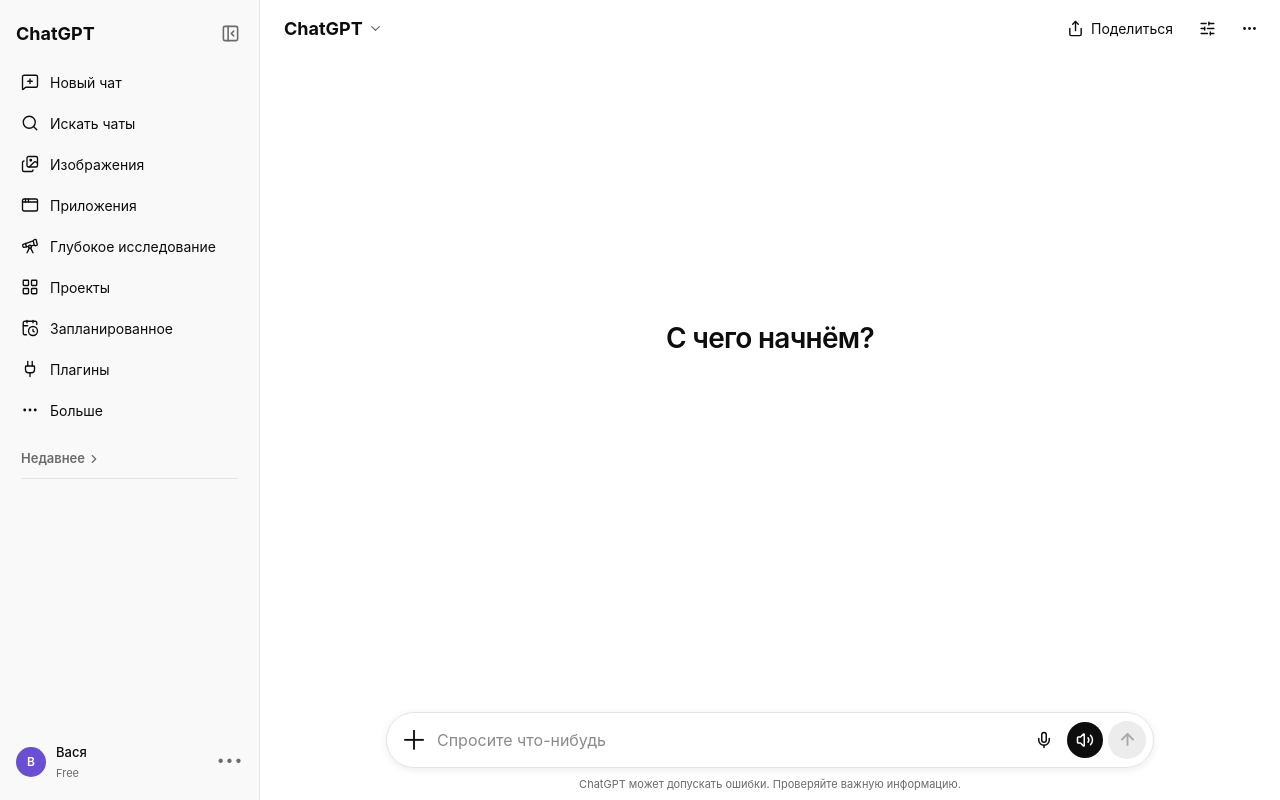
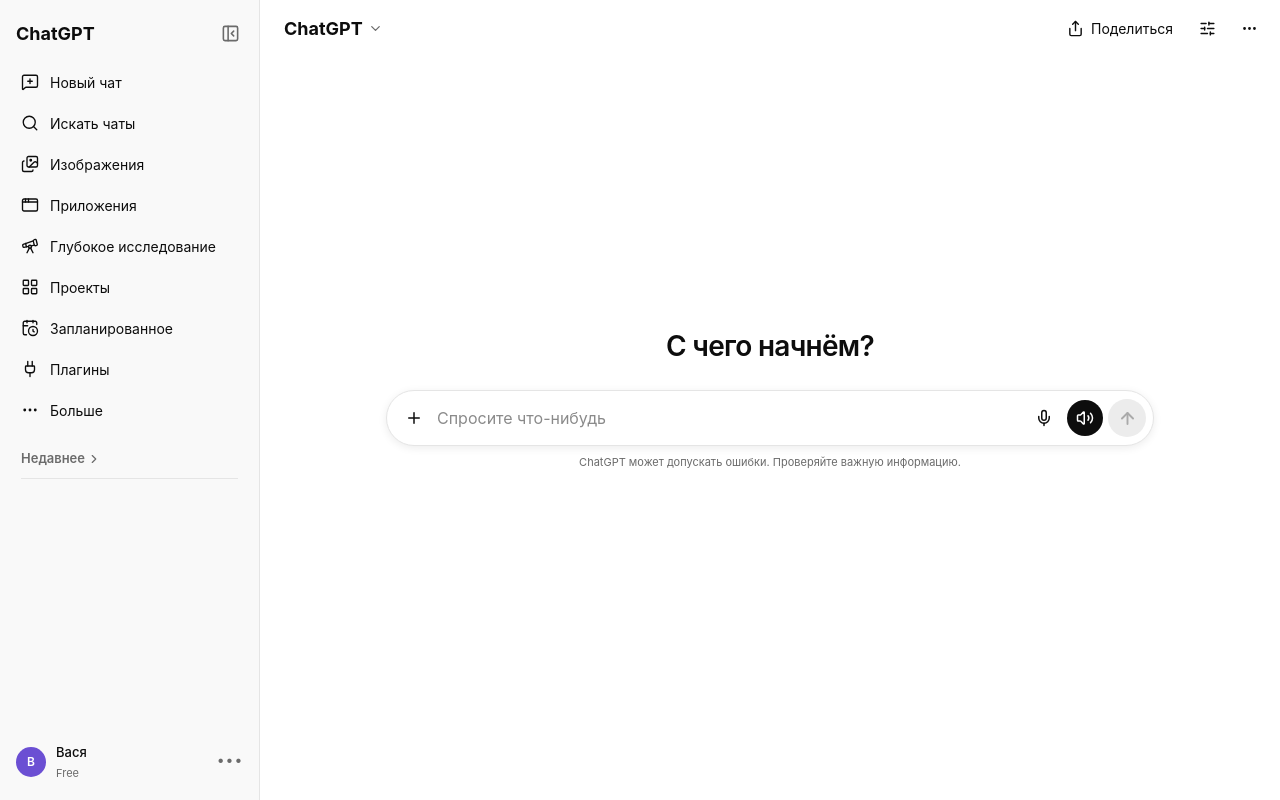
Before and after one commit to carryai52/matchmetr-ai, a Next.js app: page / in a window 1280 px wide. Built offline with nearby package versions, Linux system fonts and the light colour scheme.

Commit message:
Fix initial composer and interactive controls

```diff
--- a/app/globals.css
+++ b/app/globals.css
@@ -27,15 +27,16 @@ button { color:inherit; }
 .recentChat { overflow:hidden; text-overflow:ellipsis; display:block; font-size:13px; }
 .profileArea { position:relative; margin-top:auto; }
 .profileRow { display:flex; align-items:center; min-height:52px; border-radius:10px; }
-.profileRow:hover { background:var(--hover); }
 .profileMain { min-width:0; flex:1; display:flex; align-items:center; gap:10px; border:0; background:transparent; padding:6px 4px; text-align:left; cursor:pointer; }
+.profileMain:hover { background:var(--hover); border-radius:9px; }
 .profileMain>span:nth-child(2),.menuIdentity>span:nth-child(2) { min-width:0; display:flex; flex-direction:column; gap:2px; }
 .profileMain strong,.menuIdentity strong { font-size:13px; font-weight:500; }
 .profileMain small,.menuIdentity small { color:var(--muted); font-size:11px; }
 .avatar { width:30px; height:30px; flex:0 0 30px; display:grid; place-items:center; border-radius:50%; background:#6b4fd3; color:#fff; font-size:12px; font-weight:600; }
 .avatar.coral { background:#ff9487; text-transform:lowercase; }
 .profileMore { width:34px; height:34px; display:grid; place-items:center; flex:0 0 34px; border:0; border-radius:8px; background:transparent; cursor:pointer; color:var(--muted); }
-.profileMore:hover { background:color-mix(in srgb, var(--hover) 75%, #aaa); color:var(--ink); }
+.profileMore:hover { background:#dedede; color:#111; }
+.theme-dark .profileMore:hover { background:#2d2d2d; color:#fff; }
 .profileMore span { transform:translateY(-3px); letter-spacing:1px; }
 .profileMenu { position:absolute; left:-8px; right:-8px; bottom:58px; z-index:30; padding:6px; border:1px solid var(--line); border-radius:16px; background:var(--paper); box-shadow:0 8px 26px rgba(0,0,0,.14); }
 .profileMenu button { width:100%; height:38px; display:flex; align-items:center; gap:10px; border:0; border-radius:9px; padding:0 10px; background:transparent; cursor:pointer; text-align:left; }
@@ -46,6 +47,7 @@ button { color:inherit; }
 .menuDivider { height:1px; margin:5px 7px; background:var(--line); }
 .push { margin-left:auto; }
 .chat { min-width:0; flex:1; display:flex; flex-direction:column; background:var(--paper); }
+.chat { position:relative; }
 header { height:56px; flex:0 0 56px; display:flex; align-items:center; padding:8px 14px; }
 .model { display:flex; align-items:center; gap:5px; border:0; border-radius:8px; padding:8px 10px; background:transparent; font-size:18px; font-weight:650; cursor:pointer; }
 .model:hover { background:var(--hover); }
@@ -61,13 +63,14 @@ header { height:56px; flex:0 0 56px; display:flex; align-items:center; padding:8
 .openSidebar.hidden { display:none; }
 .mobileMenu,.scrim { display:none; }
 .chatBody { min-height:0; flex:1; overflow-y:auto; }
-.emptyState { width:min(768px,calc(100% - 32px)); min-height:100%; margin:0 auto; display:flex; align-items:center; justify-content:center; padding-bottom:82px; }
+.emptyState { width:min(768px,calc(100% - 32px)); min-height:100%; margin:0 auto; display:flex; align-items:center; justify-content:center; transform:translateY(-82px); }
 h1 { margin:0; font-size:28px; line-height:1.25; letter-spacing:-.7px; font-weight:600; }
 .messages { width:min(768px,calc(100% - 32px)); margin:0 auto; padding:32px 0 20px; }
 .turn { display:flex; flex-direction:column; gap:30px; margin-bottom:38px; }
 .bubble { align-self:flex-end; max-width:70%; padding:10px 16px; border-radius:20px; background:var(--hover); font-size:15px; line-height:1.45; }
 .assistantMsg { width:100%; padding:0 2px; font-size:16px; line-height:1.75; }
-.composerDock { flex:0 0 auto; width:min(768px,calc(100% - 32px)); margin:0 auto; padding:8px 0 8px; }
+.composerDock { position:relative; flex:0 0 auto; width:min(768px,calc(100% - 32px)); margin:0 auto; padding:8px 0 8px; }
+.composerDock.initialDock { position:absolute; z-index:5; left:50%; top:50%; transform:translate(-50%,-10px); margin:0; padding:0; }
 .composer { height:56px; display:flex; align-items:center; gap:5px; padding:6px 7px 6px 9px; border:1px solid var(--line); border-radius:28px; background:var(--paper); box-shadow:0 2px 9px rgba(0,0,0,.08); }
 .theme-dark .composer { background:#212121; border-color:#2f2f2f; box-shadow:none; }
 .composer input { min-width:0; flex:1; height:42px; border:0; outline:0; padding:0; background:transparent; color:var(--ink); font-size:16px; }
@@ -77,9 +80,13 @@ h1 { margin:0; font-size:28px; line-height:1.25; letter-spacing:-.7px; font-weig
 .composerIcon,.voiceButton { width:36px; height:36px; flex:0 0 36px; display:grid; place-items:center; border:0; border-radius:50%; background:transparent; color:var(--ink); cursor:pointer; }
 .composerIcon:hover { background:var(--hover); }
 .composerIcon svg,.voiceButton svg { width:18px; height:18px; }
-.composerIcon span { font-size:27px; font-weight:200; transform:translateY(-1px); }
+.composerIcon.listening { color:#e14949; background:color-mix(in srgb,#e14949 15%,transparent); }
 .voiceButton { background:var(--ink); color:var(--paper); }
 footer { padding-top:8px; text-align:center; color:var(--muted); font-size:11px; }
+.attachMenu { position:absolute; left:8px; bottom:72px; width:260px; padding:6px; border:1px solid var(--line); border-radius:14px; background:var(--paper); box-shadow:0 10px 30px rgba(0,0,0,.16); }
+.attachMenu button { width:100%; height:42px; display:flex; align-items:center; gap:10px; border:0; border-radius:9px; padding:0 10px; background:transparent; color:var(--ink); cursor:pointer; }
+.attachMenu button:hover { background:var(--hover); }
+.attachMenu svg { width:18px; height:18px; }
 .modalBackdrop { position:fixed; inset:0; z-index:60; display:grid; place-items:center; padding:20px; background:rgba(0,0,0,.35); }
 .settingsModal { width:min(820px,100%); height:min(650px,85vh); padding:18px; border:1px solid var(--line); border-radius:18px; background:var(--paper); box-shadow:0 18px 60px rgba(0,0,0,.25); }
 .settingsHead { display:flex; align-items:center; justify-content:space-between; margin-bottom:12px; }
@@ -123,6 +130,16 @@ footer { padding-top:8px; text-align:center; color:var(--muted); font-size:11px;
 .or::before,.or::after { content:""; height:1px; flex:1; background:var(--line); }
 .authModal .authSwitch { margin-top:22px; color:var(--ink); font-size:14px; }
 .authSwitch button { border:0; background:transparent; color:#10a37f; cursor:pointer; }
+.voiceOverlay { position:fixed; inset:0; z-index:100; display:flex; flex-direction:column; align-items:center; justify-content:center; background:var(--paper); color:var(--ink); }
+.voiceClose { position:absolute; top:24px; right:28px; width:40px; height:40px; border:0; border-radius:50%; background:var(--hover); color:var(--ink); font-size:24px; cursor:pointer; }
+.voiceOrb { width:112px; height:112px; display:grid; place-items:center; border-radius:50%; background:var(--ink); color:var(--paper); box-shadow:0 0 0 16px var(--hover); }
+.voiceOrb svg { width:42px; height:42px; }
+.voiceOverlay h2 { margin:38px 0 8px; }
+.voiceOverlay p { color:var(--muted); }
+.voiceStop { height:42px; margin-top:18px; border:0; border-radius:22px; padding:0 20px; background:var(--ink); color:var(--paper); cursor:pointer; }
+.notice { position:fixed; z-index:120; left:50%; bottom:24px; transform:translateX(-50%); display:flex; align-items:center; gap:16px; min-width:320px; max-width:calc(100% - 32px); padding:12px 14px; border:1px solid var(--line); border-radius:12px; background:var(--paper); color:var(--ink); box-shadow:0 8px 30px rgba(0,0,0,.18); }
+.notice span { flex:1; }
+.notice button { border:0; background:transparent; color:var(--ink); font-size:20px; cursor:pointer; }
 
 @media (max-width:760px) {
   .sidebar { position:fixed; inset:0 auto 0 0; z-index:40; width:260px; transform:translateX(-100%); transition:transform .2s ease; }
--- a/app/page.tsx
+++ b/app/page.tsx
@@ -5,7 +5,7 @@ import {
   AppWindow, ArrowUp, Bell, CalendarClock, Check, ChevronDown, ChevronRight,
   CircleHelp, Database, Ellipsis, Images, LayoutGrid, Library, LogOut, Menu,
   MessageSquarePlus, Mic, PanelLeftClose, PanelLeftOpen, Plug, Search, Settings,
-  Share, Shield, SlidersHorizontal, Sparkles, Telescope, UserRound, Volume2,
+  Plus, Share, Shield, SlidersHorizontal, Sparkles, Telescope, UserRound, Volume2,
 } from "lucide-react";
 
 type Language = "ru" | "en";
@@ -28,6 +28,10 @@ export default function Home() {
   const [authenticated, setAuthenticated] = useState(true);
   const [authMode, setAuthMode] = useState<"login" | "signup" | null>(null);
   const [settingsSection, setSettingsSection] = useState<SettingsSection>("general");
+  const [attachOpen, setAttachOpen] = useState(false);
+  const [listening, setListening] = useState(false);
+  const [voiceOpen, setVoiceOpen] = useState(false);
+  const [notice, setNotice] = useState<string | null>(null);
   const t = copy[language];
 
   function submit(event: FormEvent) {
@@ -40,6 +44,12 @@ export default function Home() {
 
   function openSettings() {
     setProfileOpen(false);
+    setSettingsOpen(true);
+  }
+
+  function openSettingsAt(section:SettingsSection) {
+    setProfileOpen(false);
+    setSettingsSection(section);
     setSettingsOpen(true);
   }
 
@@ -75,12 +85,12 @@ export default function Home() {
             <div className="profileMenu" role="menu">
               <button className="menuIdentity"><span className="avatar coral">vo</span><span><strong>Вася</strong><small>Plus</small></span><ChevronRight size={18} /></button>
               <div className="menuDivider" />
-              <button><Sparkles /><span>Изменить план</span></button>
-              <button><SlidersHorizontal /><span>Персонализация</span></button>
-              <button><UserRound /><span>Профиль</span></button>
+              <button onClick={() => { setProfileOpen(false); setNotice("Тариф Plus уже выбран для демонстрации."); }}><Sparkles /><span>Изменить план</span></button>
+              <button onClick={() => openSettingsAt("personalization")}><SlidersHorizontal /><span>Персонализация</span></button>
+              <button onClick={() => openSettingsAt("account")}><UserRound /><span>Профиль</span></button>
               <button onClick={openSettings}><Settings /><span>Настройки</span></button>
               <div className="menuDivider" />
-              <button><CircleHelp /><span>Справка</span><ChevronRight className="push" /></button>
+              <button onClick={() => { setProfileOpen(false); setNotice("Центр справки: выберите тему или задайте вопрос службе поддержки."); }}><CircleHelp /><span>Справка</span><ChevronRight className="push" /></button>
               <button onClick={() => { setAuthenticated(false); setProfileOpen(false); }}><LogOut /><span>Выйти</span></button>
             </div>
           )}
@@ -102,7 +112,7 @@ export default function Home() {
           <div className="headerActions">{authenticated ? <><button className="headerIcon"><Share />{language === "ru" ? "Поделиться" : "Share"}</button><button className="plainIcon"><SlidersHorizontal /></button><button className="plainIcon"><Ellipsis /></button></> : <><button className="login" onClick={() => setAuthMode("login")}>Log in</button><button className="signup" onClick={() => setAuthMode("signup")}>Sign up for free</button></>}</div>
         </header>
 
-        <div className="chatBody">
+        <div className={sent.length === 0 ? "chatBody initial" : "chatBody"}>
           {sent.length === 0 ? <div className="emptyState"><h1>{t.title}</h1></div> : (
             <div className="messages">
               {sent.map((item, i) => (
@@ -115,12 +125,13 @@ export default function Home() {
           )}
         </div>
 
-        <div className="composerDock">
+        <div className={sent.length === 0 ? "composerDock initialDock" : "composerDock"}>
+          {attachOpen && <div className="attachMenu"><button onClick={() => setNotice("Демонстрация: файл выбран.")}><Library />Добавить фотографии и файлы</button><button onClick={() => setNotice("Демонстрация: проект выбран.")}><LayoutGrid />Выбрать проект</button></div>}
           <form className="composer" onSubmit={submit}>
-            <button type="button" className="composerIcon" aria-label="Add files"><span>＋</span></button>
+            <button type="button" className="composerIcon" aria-label="Add files" onClick={() => setAttachOpen((v) => !v)}><Plus /></button>
             <input aria-label="Message ChatGPT" placeholder={t.placeholder} value={message} onChange={(e) => setMessage(e.target.value)} />
-            <button type="button" className="composerIcon" aria-label="Dictation"><Mic /></button>
-            <button type="button" className="voiceButton" aria-label="Voice mode"><Volume2 /></button>
+            <button type="button" className={listening ? "composerIcon listening" : "composerIcon"} aria-label="Dictation" onClick={() => setListening((v) => !v)}><Mic /></button>
+            <button type="button" className="voiceButton" aria-label="Voice mode" onClick={() => setVoiceOpen(true)}><Volume2 /></button>
             <button className="send" aria-label="Send message" disabled={!message.trim()}><ArrowUp size={19} strokeWidth={2.4} /></button>
           </form>
           <footer>ChatGPT может допускать ошибки. Проверяйте важную информацию.</footer>
@@ -151,6 +162,8 @@ export default function Home() {
       )}
 
       {authMode && <AuthModal mode={authMode} onClose={() => setAuthMode(null)} onSuccess={() => { setAuthenticated(true); setAuthMode(null); }} onSwitch={setAuthMode} />}
+      {voiceOpen && <div className="voiceOverlay"><button className="voiceClose" onClick={() => setVoiceOpen(false)}>×</button><div className="voiceOrb"><Volume2 /></div><h2>Голосовой режим</h2><p>Нажмите, чтобы завершить демонстрацию</p><button className="voiceStop" onClick={() => setVoiceOpen(false)}>Завершить</button></div>}
+      {notice && <div className="notice"><span>{notice}</span><button onClick={() => setNotice(null)}>×</button></div>}
     </main>
   );
 }
```
